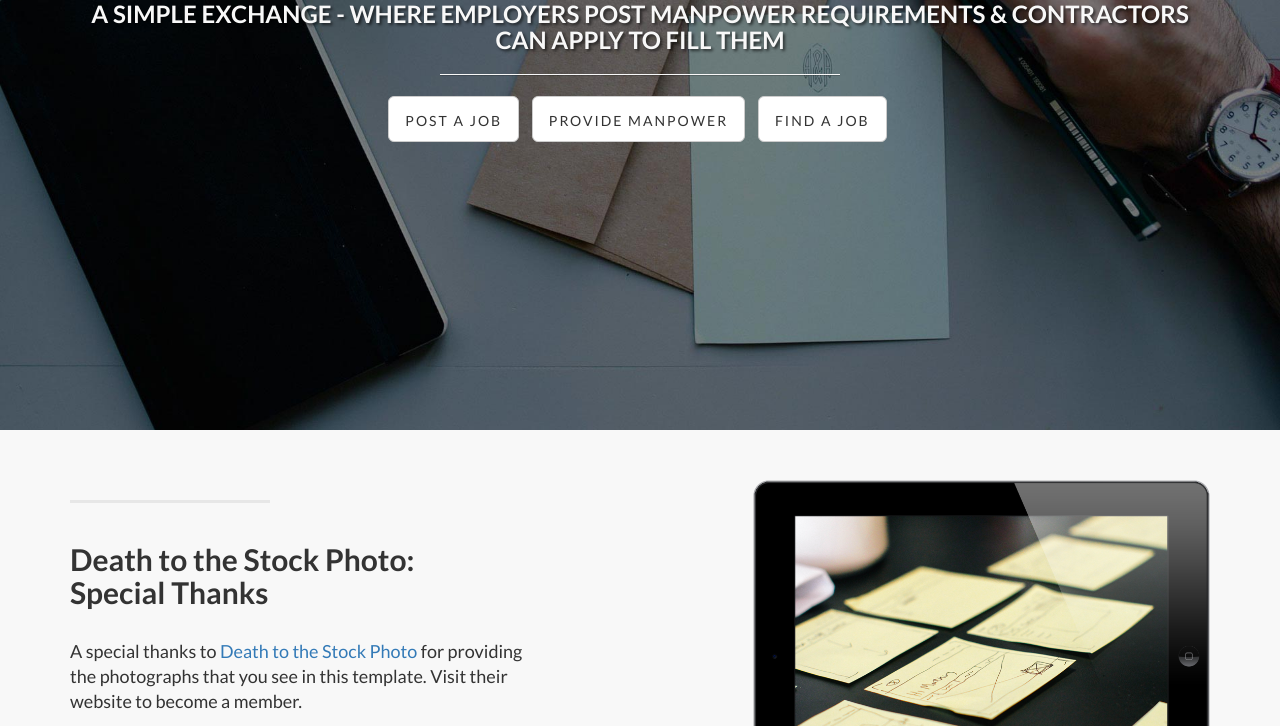
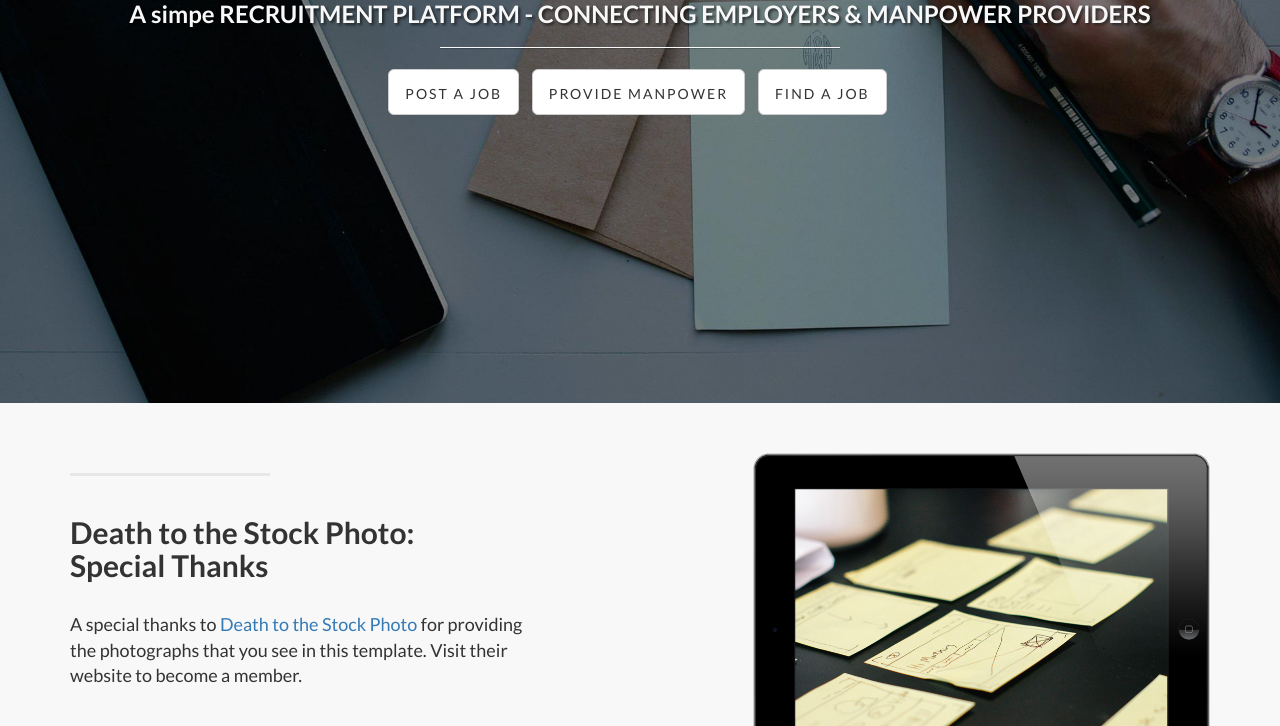
Before and after one commit to mhire/mhire.github.io, a plain HTML site: page index.html in a window 1280 px wide. Shown: the part 374-1100 px from the top of the page. Drawn offline with Linux system fonts and the light colour scheme.

Commit message:
Update the h2

```diff
--- a/index.html
+++ b/index.html
@@ -74,7 +74,7 @@
                 <div class="col-lg-12">
                     <div class="intro-message">
                         <h1>Hire easily and fast</h1>
-                        <h3>A SIMPLE EXCHANGE - WHERE EMPLOYERS  POST MANPOWER REQUIREMENTS & CONTRACTORS  CAN APPLY TO FILL THEM </h3>
+                        <h3>A simpe RECRUITMENT PLATFORM - CONNECTING EMPLOYERS & MANPOWER PROVIDERS</h3>
                         <hr class="intro-divider">
                         <ul class="list-inline intro-social-buttons">
                             <li>
```
